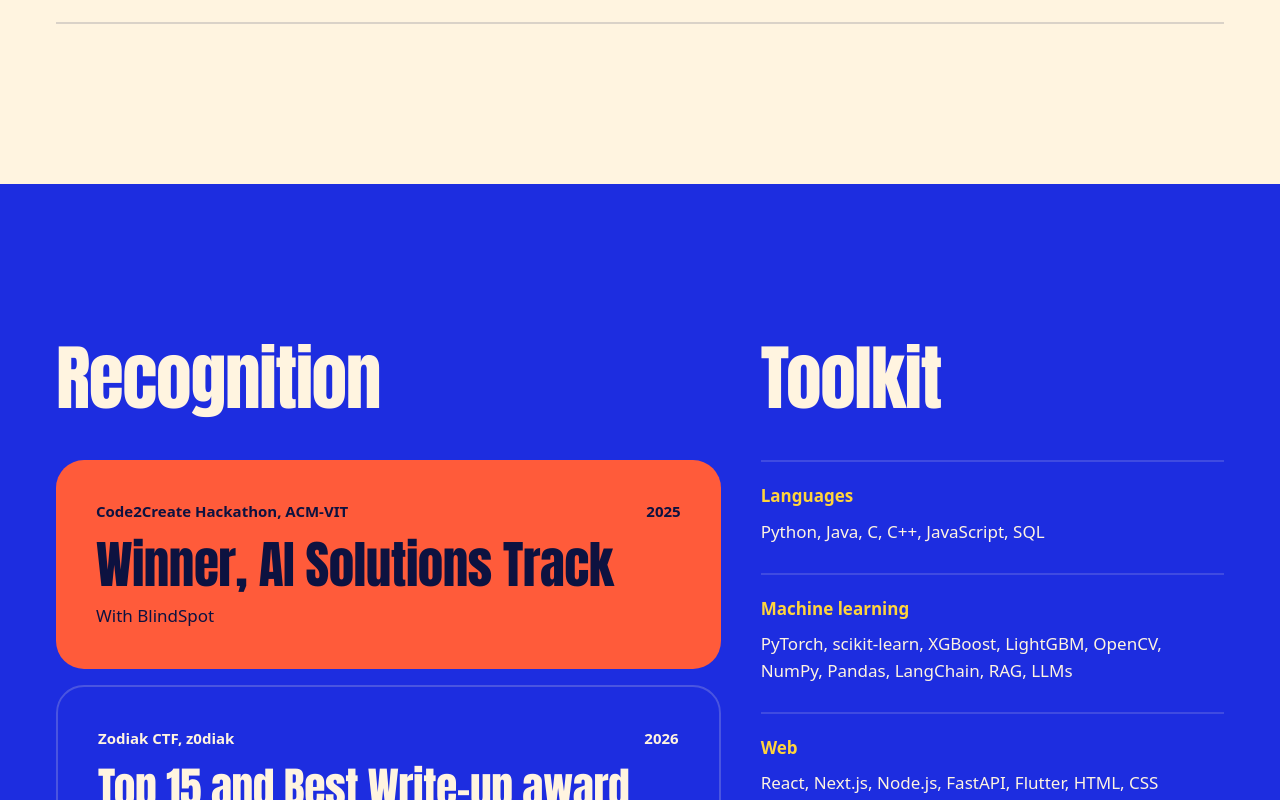
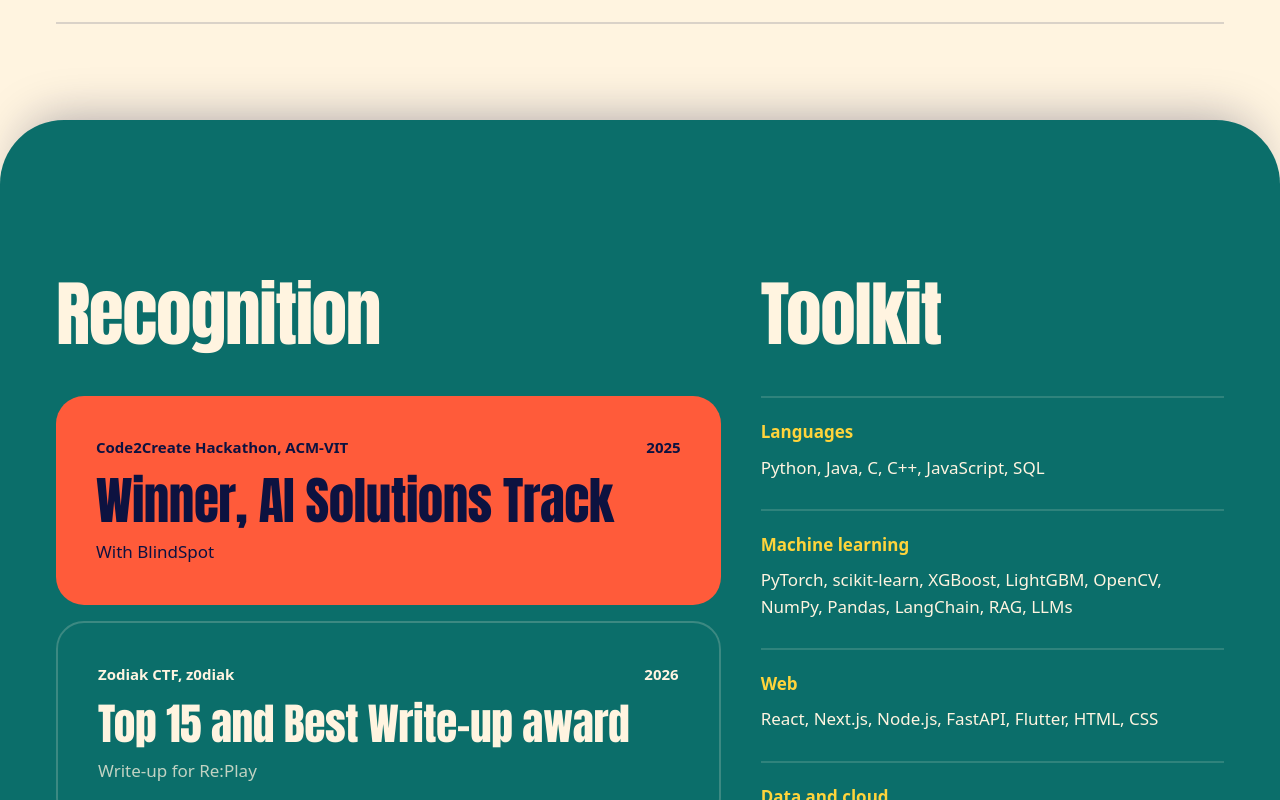
Before and after one commit to parth-garg01/Profile, a React (Vite) app: page / in a window 1280 px wide. Shown: the part 8840-9640 px from the top of the page. Built offline with nearby package versions, Linux system fonts and the light colour scheme; a web font is replaced by a local one.

Commit message:
Give recognition and toolkit a deep teal background

```diff
--- a/src/components/Experience.jsx
+++ b/src/components/Experience.jsx
@@ -38,7 +38,7 @@ export function Experience() {
 
 export function Recognition() {
   return (
-    <section id="recognition" className="section" aria-labelledby="rec-title">
+    <section id="recognition" className="section relative -mt-12 rounded-t-[40px] bg-teal shadow-[0_-24px_48px_-24px_rgba(13,18,64,0.35)] md:-mt-16 md:rounded-t-[64px]" aria-labelledby="rec-title">
       <div className="page grid gap-16 lg:grid-cols-12 lg:gap-10">
         <div className="lg:col-span-7">
           <RevealHeading id="rec-title" className="h-section">
@@ -55,7 +55,7 @@ export function Recognition() {
                   <p className="meta">{r.year}</p>
                 </div>
                 <h3 className={i === 0 ? 'h-title mt-4 text-[clamp(34px,4vw,60px)]' : 'h-title mt-4'}>{r.title}</h3>
-                {r.note && <p className={i === 0 ? 'mt-3 text-body' : 'mt-3 text-body text-mist'}>{r.note}</p>}
+                {r.note && <p className={i === 0 ? 'mt-3 text-body' : 'mt-3 text-body text-cream/75'}>{r.note}</p>}
               </li>
             ))}
           </Reveal>
--- a/tailwind.config.js
+++ b/tailwind.config.js
@@ -22,6 +22,7 @@ export default {
         mint: '#3BF0B0',
         pink: '#FF9BE0',
         violet: '#7A3CF0',
+        teal: '#0B6E6A',
       },
       fontFamily: {
         display: ['"Anybody Variable"', 'Impact', 'sans-serif'],
```
